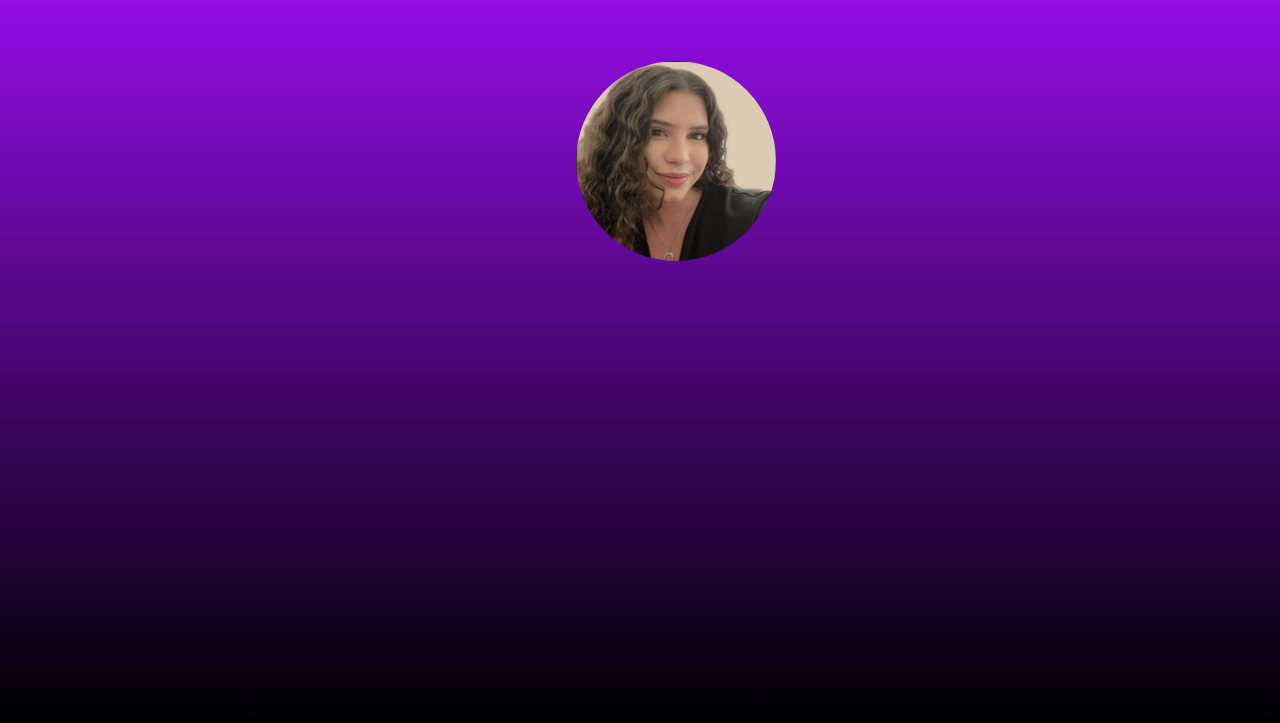
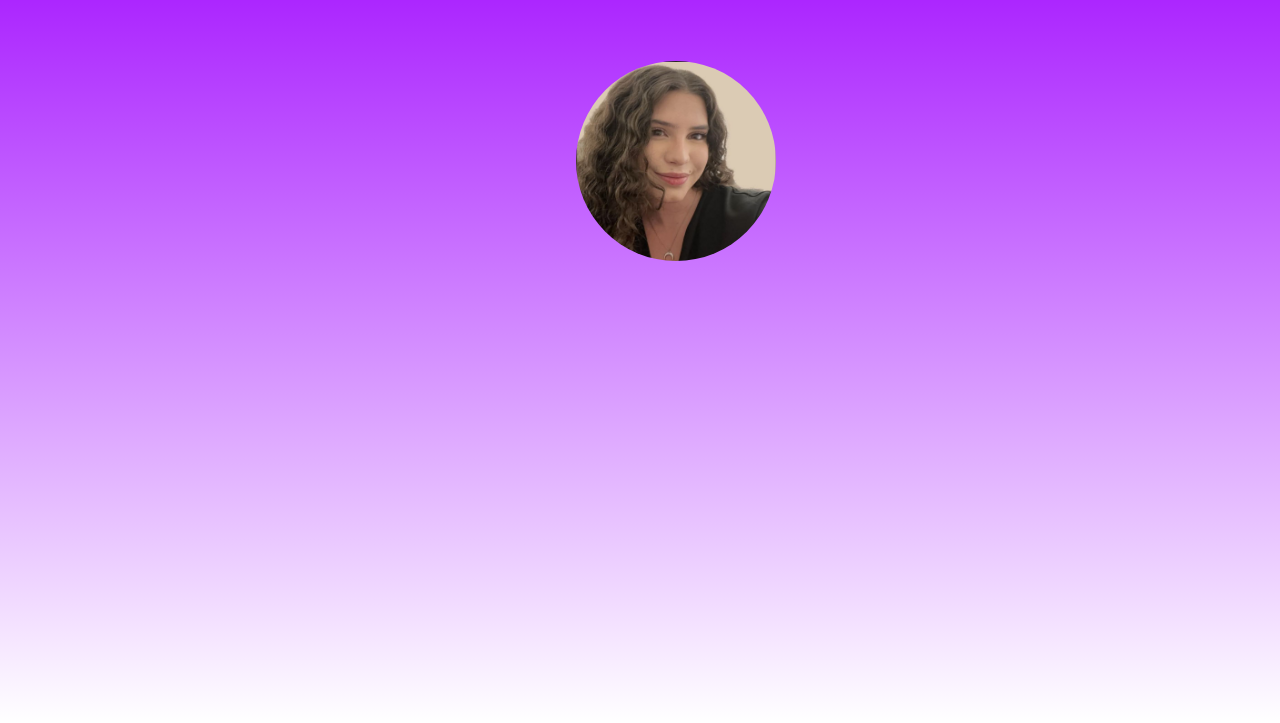
Before and after one commit to Gleycon-1/Portf-lio-, a plain HTML site: page index.html in a window 1280 px wide. Shown: the part 77-800 px from the top of the page. Drawn offline with Linux system fonts and the light colour scheme.

Commit message:
Atualizar o style.css

```diff
--- a/style.css
+++ b/style.css
@@ -14,7 +14,7 @@ overflow-x: hidden;
 
 body {
 background-image: linear-gradient(
-    #a30fffff, #000000);
+    #a30fffff, #ffffff);
     color: aliceblue;}
 
 
```
